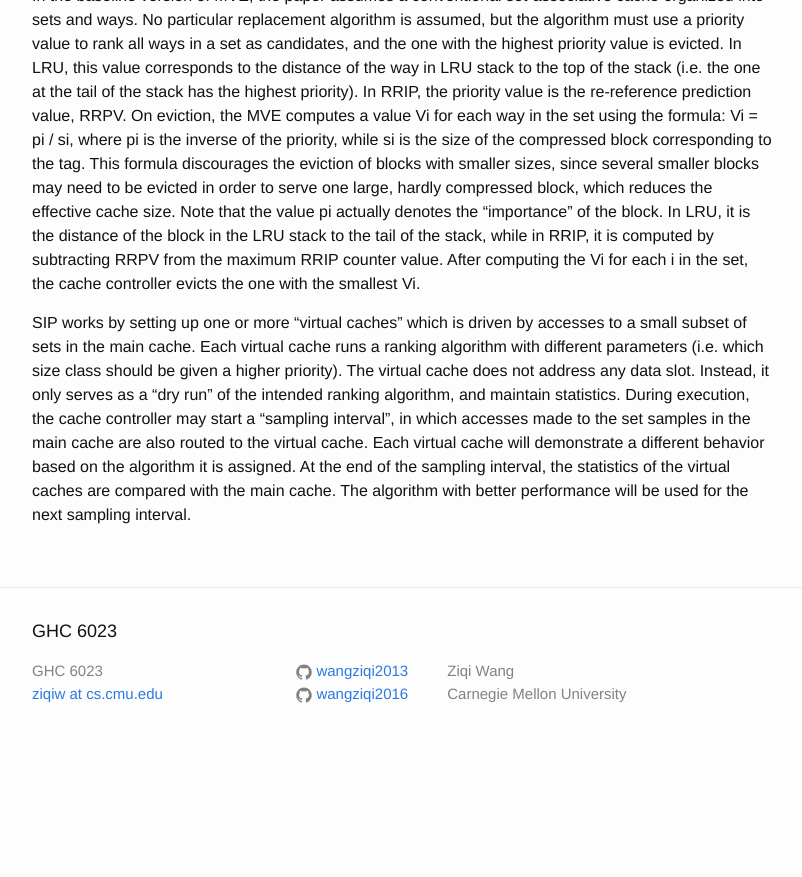
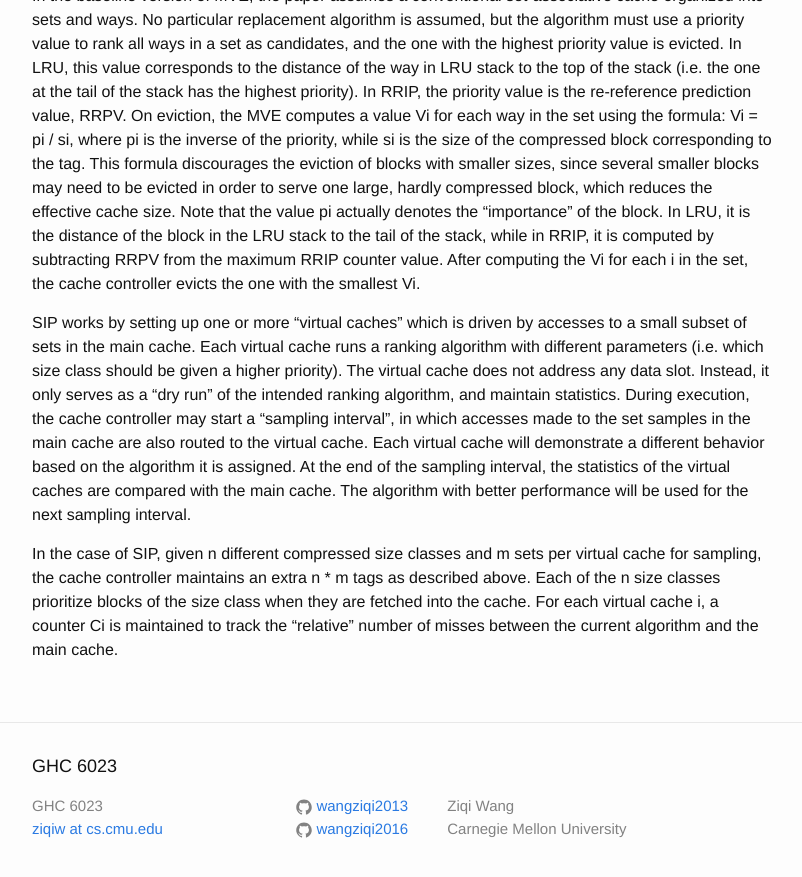
Before and after one commit to wangziqi2013/wangziqi2013.github.io, a Jekyll site: the page built from _posts/2020-06-04-camp.markdown, in a window 1280 px wide and 900 px high, scrolled down 1201 px. Shown: the top 877 px of the window, without its empty margins (238-1040 px from the left). Built offline with Jekyll 4.4.1, drawn with Linux system fonts in a browser that asks for light colours; before the commit the page ends 1966 px from its top, so only the background shows below that.

Commit message:
Adding counters

```diff
--- a/_posts/2020-06-04-camp.markdown
+++ b/_posts/2020-06-04-camp.markdown
@@ -62,3 +62,8 @@ During execution, the cache controller may start a "sampling interval", in which
 main cache are also routed to the virtual cache. Each virtual cache will demonstrate a different behavior based on the
 algorithm it is assigned. At the end of the sampling interval, the statistics of the virtual caches are compared with
 the main cache. The algorithm with better performance will be used for the next sampling interval.
+
+In the case of SIP, given n different compressed size classes and m sets per virtual cache for sampling, the cache
+controller maintains an extra n * m tags as described above. Each of the n size classes prioritize blocks of the
+size class when they are fetched into the cache. For each virtual cache i, a counter Ci is maintained to track the
+"relative" number of misses between the current algorithm and the main cache.
```
